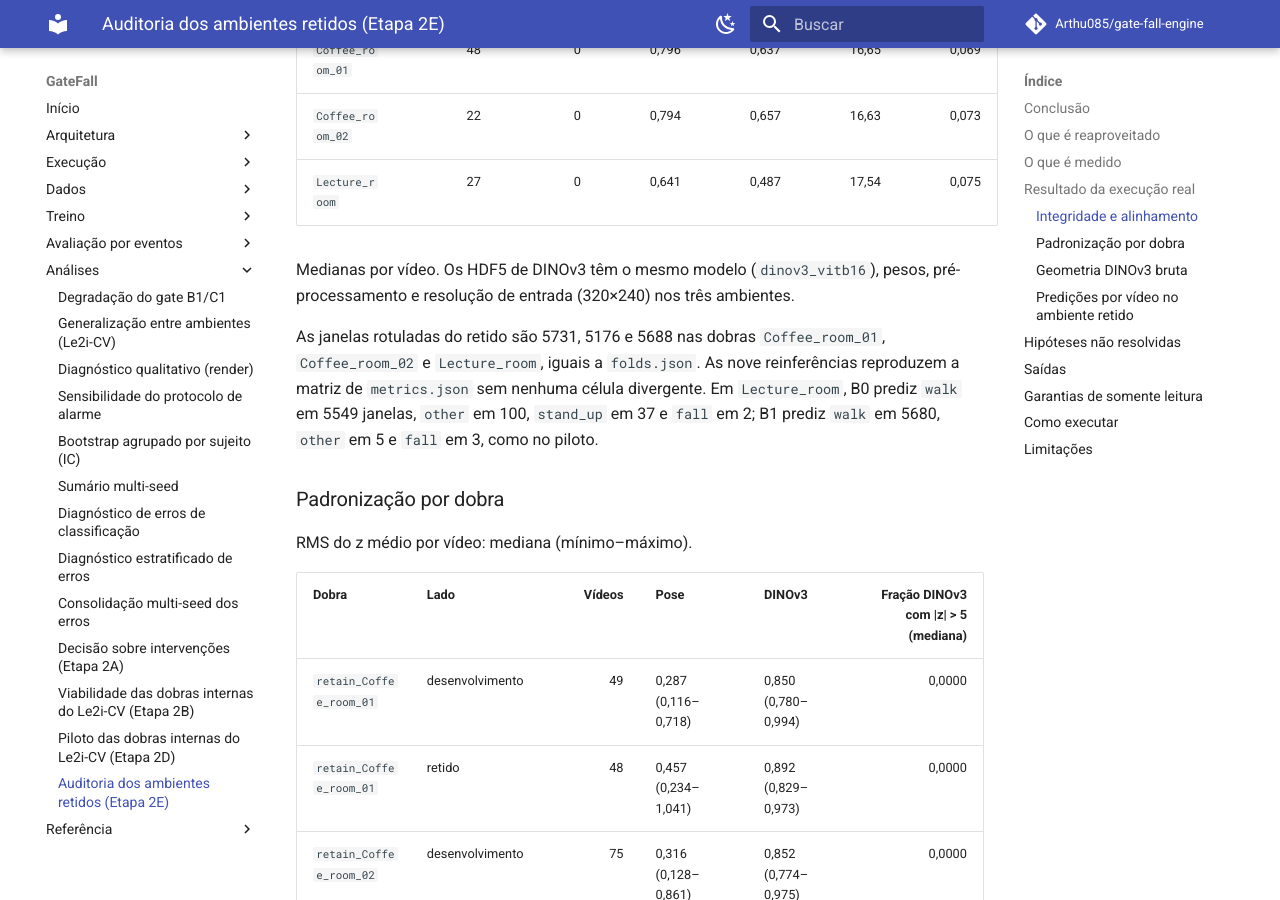
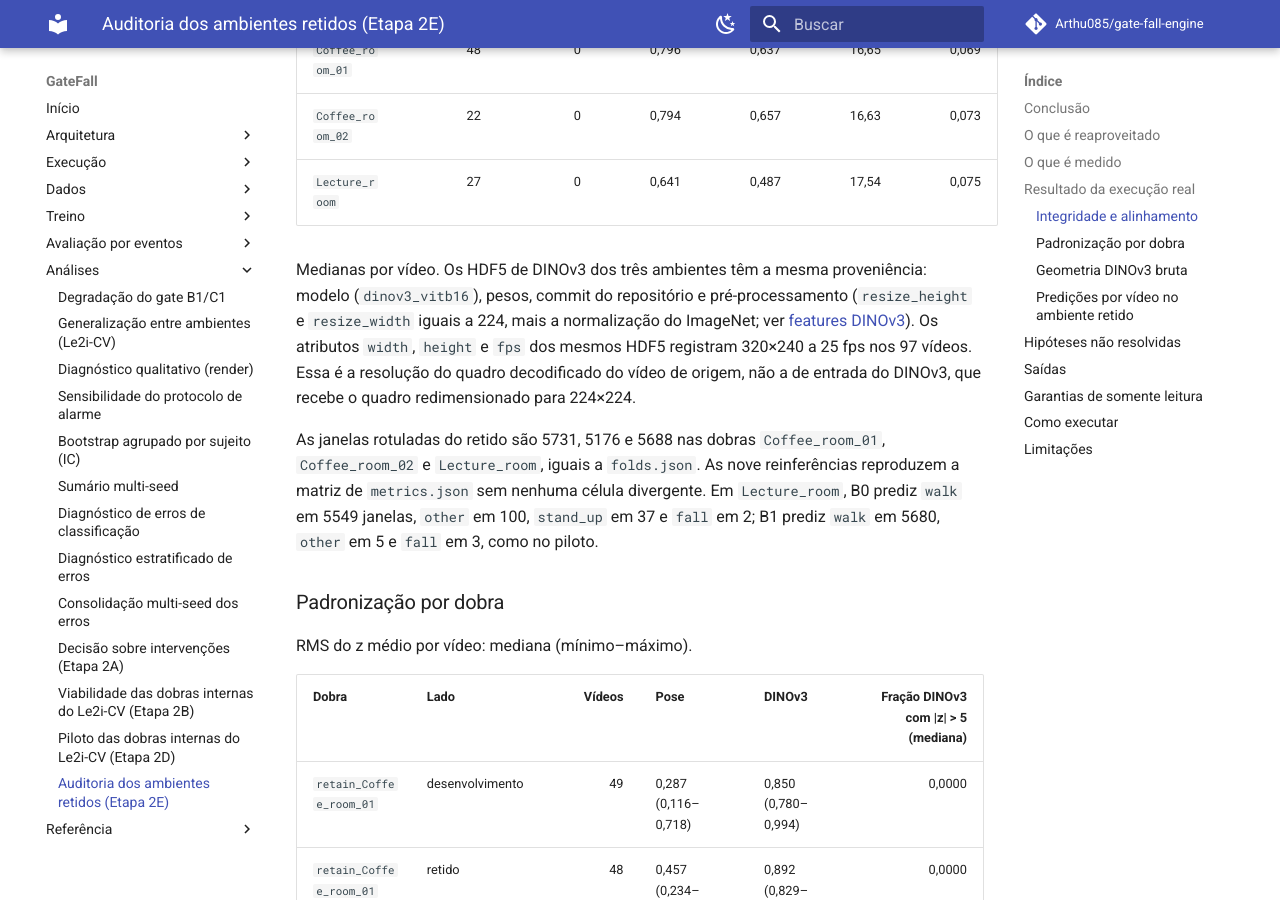
Before and after one commit to Arthu085/gate-fall-engine, an MkDocs documentation site: the page built from docs/analysis/internal-fold-retained-audit.md, in a window 1280 px wide and 900 px high, scrolled down 2460 px. Built offline with MkDocs 1.6.1 and Material for MkDocs 9.7.7, drawn with Linux system fonts in a browser that asks for light colours; comment, search, counter and statistics services are not loaded.

Commit message:
docs(analysis): distinguish source and DINOv3 input resolution
Co-Authored-By: Claude Opus 5.5 <noreply@anthropic.com>

```diff
--- a/docs/analysis/internal-fold-retained-audit.md
+++ b/docs/analysis/internal-fold-retained-audit.md
@@ -103,9 +103,14 @@ antes e conferido depois.
 | `Coffee_room_02` | 22 | 0 | 0,794 | 0,657 | 16,63 | 0,073 |
 | `Lecture_room` | 27 | 0 | 0,641 | 0,487 | 17,54 | 0,075 |
 
-Medianas por vídeo. Os HDF5 de DINOv3 têm o mesmo modelo
-(`dinov3_vitb16`), pesos, pré-processamento e resolução de entrada (320×240)
-nos três ambientes.
+Medianas por vídeo. Os HDF5 de DINOv3 dos três ambientes têm a mesma
+proveniência: modelo (`dinov3_vitb16`), pesos, commit do repositório e
+pré-processamento (`resize_height` e `resize_width` iguais a 224, mais a
+normalização do ImageNet; ver [features DINOv3](../data/dinov3-features.md#pre-processamento)).
+Os atributos `width`, `height` e `fps` dos mesmos HDF5 registram 320×240 a
+25 fps nos 97 vídeos. Essa é a resolução do quadro decodificado do vídeo de
+origem, não a de entrada do DINOv3, que recebe o quadro redimensionado para
+224×224.
 
 As janelas rotuladas do retido são 5731, 5176 e 5688 nas dobras
 `Coffee_room_01`, `Coffee_room_02` e `Lecture_room`, iguais a `folds.json`.
```
